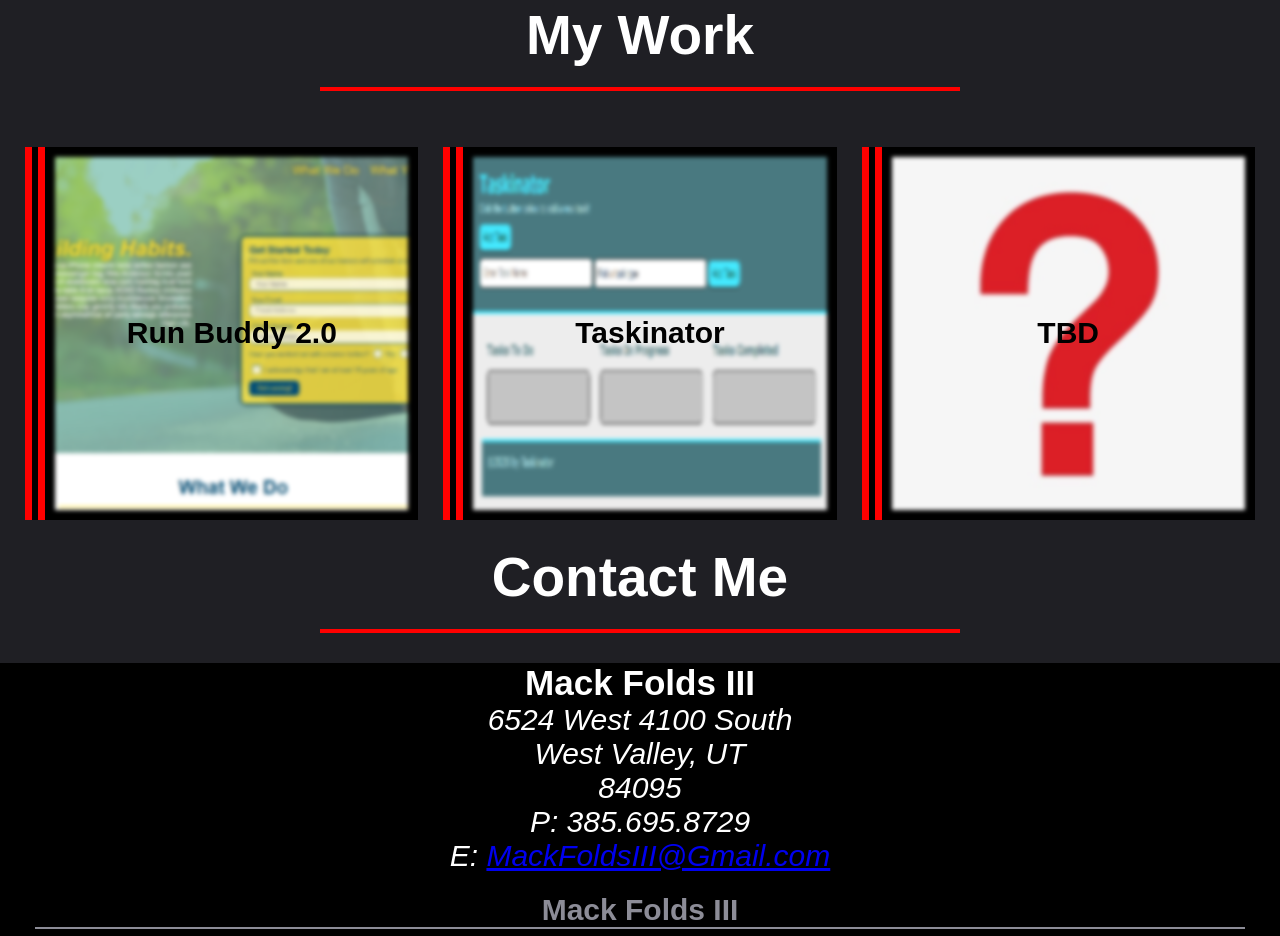
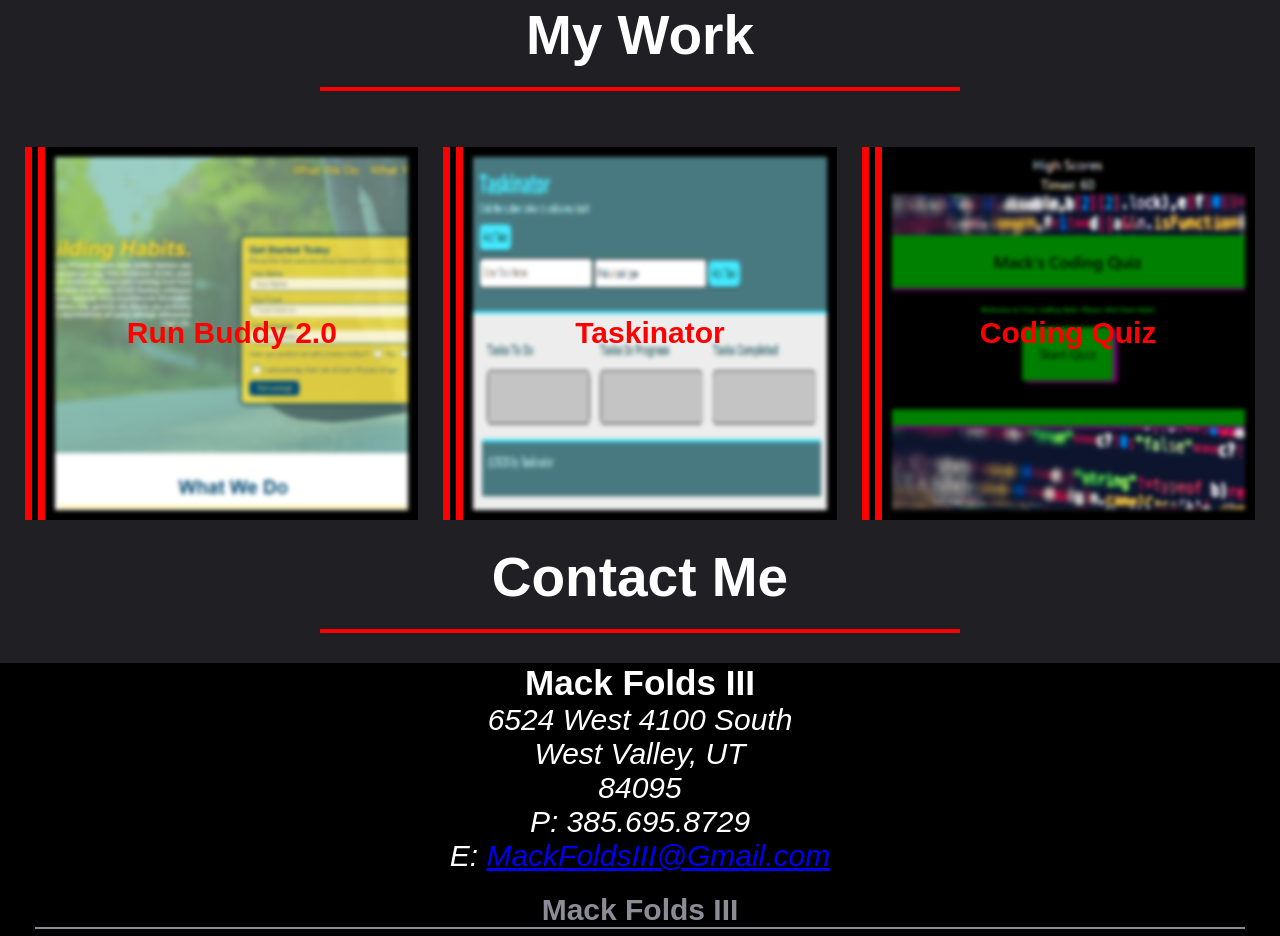
Before and after one commit to MackFolds/Macks-Portfolio, a plain HTML site: page index.html in a window 1280 px wide. Shown: the part 1150-2086 px from the top of the page. Drawn offline with Linux system fonts and the light colour scheme; files whose address does not match are found by name.

Commit message:
add new project

```diff
--- a/assets/style.css
+++ b/assets/style.css
@@ -167,7 +167,7 @@ max-width: 800px;
         font-weight: 900;
         text-align: center;
         font-size: 30px;
-        color: black;
+        color: red;
         justify-content: center;
         align-items: center;
         display: flex;
--- a/index.html
+++ b/index.html
@@ -78,10 +78,10 @@
         </article>
 
         <article class="project">
-            <img class="project-img" src="./assets/images/question-mark.png" alt= "A question-mark"/>
-            <p class="project-text">
-                TBD
-                </p>
+            <img class="project-img" src="./assets/images/coding-quiz.png" alt= "Landing page for a coding quiz"/>
+            <a href="https://mackfolds.github.io/Coding-Quiz/" class="project-text" target="_blank">
+                Coding Quiz
+            </a>
         </article>
 
         </div>
```
Also changed, not shown: assets/images/coding-quiz.png (added).
